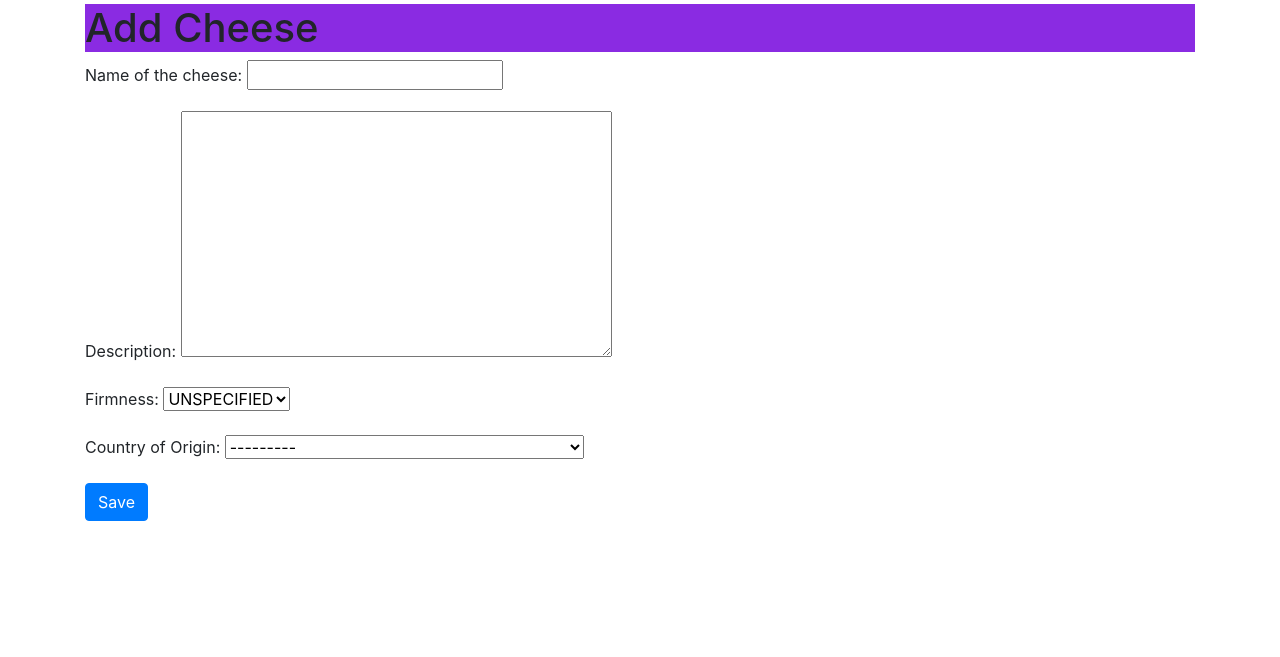
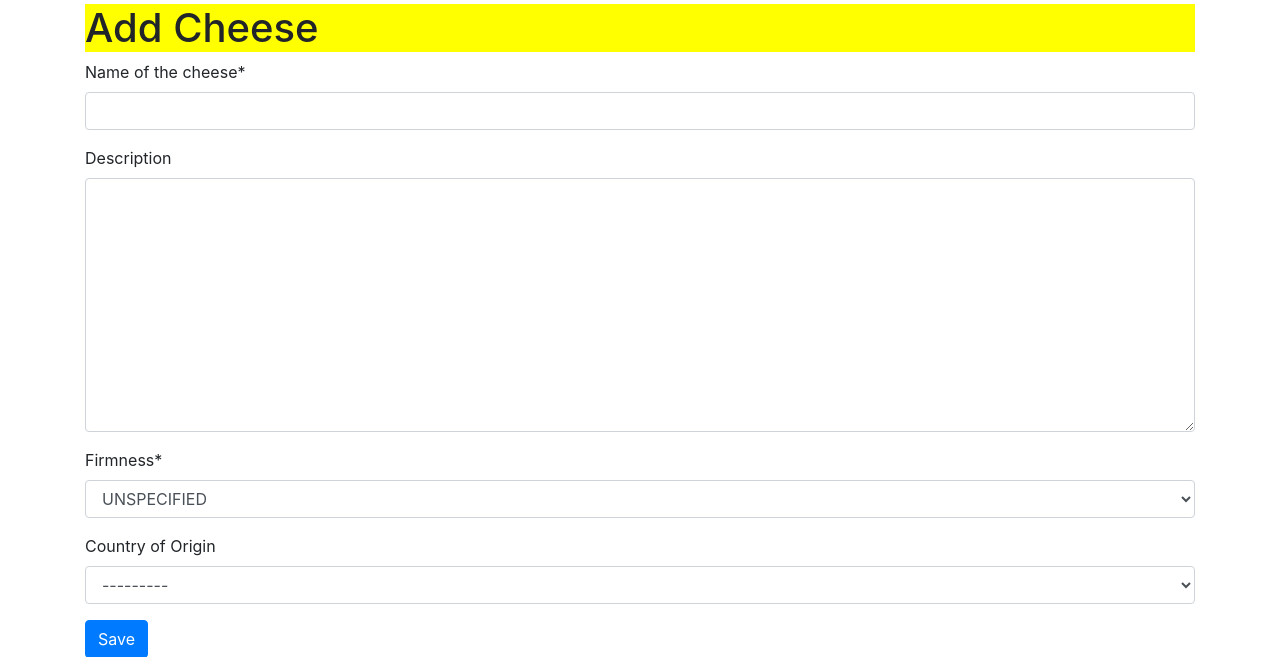
Before and after one commit to happysonkar/cheese, a Django app: page /cheeses/add/ in a window 1280 px wide. Shown: the part 56-713 px from the top of the page. Run offline with Django 3.2, Linux system fonts and the light colour scheme; some libraries are stand-ins or nearby versions.

Commit message:
Use Django-crispy-forms and better Add CHeese form display

```diff
--- a/cheese/templates/cheeses/cheese_form.html
+++ b/cheese/templates/cheeses/cheese_form.html
@@ -1,12 +1,12 @@
 {% extends "base.html" %}
-
+{% load crispy_forms_tags %}
 {% block title %}Add Cheese{% endblock %}
 
 {% block content %}
-    <h1 style="background-color: blueviolet;">Add Cheese</h1>
+    <h1 style="background-color: yellow;">Add Cheese</h1>
     <form method="post" action="{% url 'cheeses:add' %}">
         {% csrf_token %}
-        {{ form.as_p }}
+        {{ form|crispy }}
         <button type="submit" class="btn btn-primary">Save</button>
     </form>
 {% endblock %}
```
